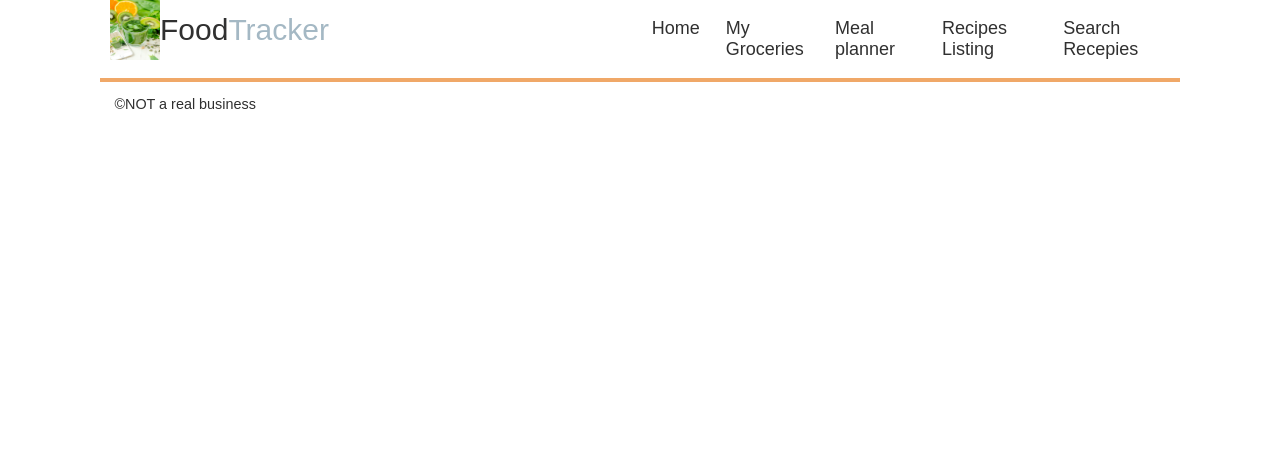
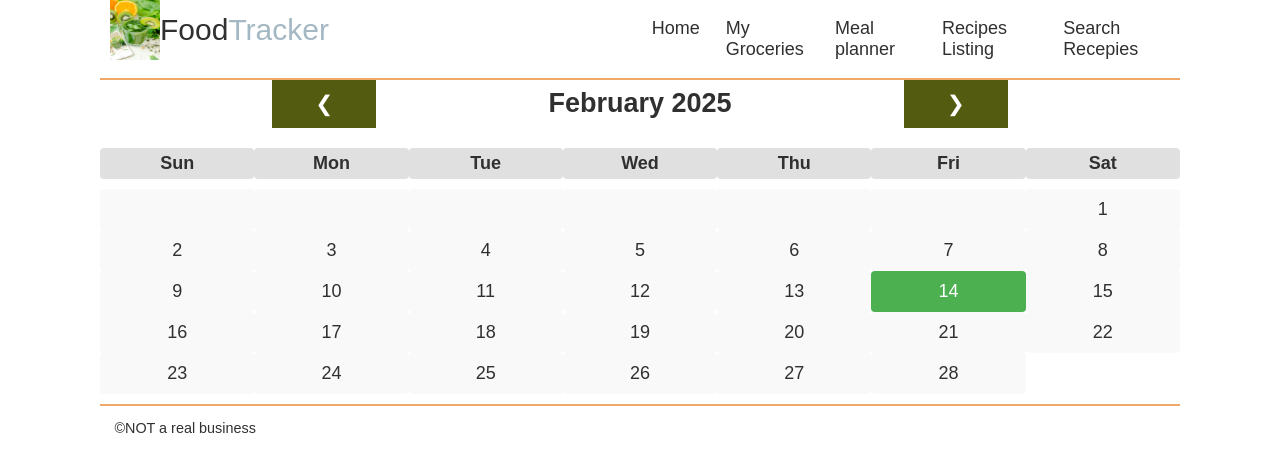
Before and after one commit to EuChat/WDD330-Final-Project-main, a website with bundled scripts: page src/public/directories/meal-planner.html in a window 1280 px wide. Built offline with nearby package versions, Linux system fonts and the light colour scheme.

Commit message:
calendar part 1

```diff
--- a/src/public/css/style.css
+++ b/src/public/css/style.css
@@ -237,3 +237,57 @@ footer {
   font-size: large;
   font-weight: 300;
 }
+
+/* calender start  */
+
+.calendar {
+  background: white;
+  padding: 20px;
+  border-radius: 8px;
+  box-shadow: 0 4px 8px rgba(0, 0, 0, 0.2);
+  width: 100%;
+}
+
+.month {
+  display: flex;
+  justify-content: space-between;
+  align-items: center;
+  margin-bottom: 20px;
+}
+
+.month h2 {
+  margin: 0;
+  font-size: 1.5em;
+  background-color: #fff;
+}
+
+.weekdays,
+.days {
+  display: grid;
+  grid-template-columns: repeat(7, 1fr);
+  text-align: center;
+  margin-bottom: 10px;
+}
+
+.weekdays div {
+  font-weight: bold;
+  padding: 5px;
+  background: #e0e0e0;
+  border-radius: 4px;
+}
+
+.days div {
+  padding: 10px;
+  border-radius: 4px;
+  background: #f9f9f9;
+  cursor: pointer;
+}
+
+.days div:hover {
+  background: #d1e7fd;
+}
+
+.days div.today {
+  background: #4caf50;
+  color: white;
+}
--- a/src/public/directories/meal-planner.html
+++ b/src/public/directories/meal-planner.html
@@ -8,11 +8,14 @@
   <link rel="stylesheet" href="/css/style.css" />
   <link rel="stylesheet" href="/css/styles-large.css" />
   <script src="/js/main.js" type="module" defer></script>
+  <script src="/js/meal-planner.js" type="module" defer></script>
 </head>
 
 <body>
   <header class="divider" id="mainHeader"></header>
-  <main class="divider"></main>
+  <main class="divider">
+    <div id="calendar"></div>
+  </main>
   <footer id="mainFooter"></footer>
 </body>
 
--- /dev/null
+++ b/src/public/js/meal-planner.js
@@ -0,0 +1,102 @@
+
+// Create the calendar dynamically
+function createCalendar() {
+    const calendarContainer = document.querySelector("#calendar");
+
+    // Header (Month and Navigation)
+    const header = document.createElement("div");
+    header.className = "month";
+
+    const prevButton = document.createElement("button");
+    prevButton.textContent = "❮";
+    const nextButton = document.createElement("button");
+    nextButton.textContent = "❯";
+
+    const monthYear = document.createElement("h2");
+    monthYear.id = "month-year";
+
+    header.appendChild(prevButton);
+    header.appendChild(monthYear);
+    header.appendChild(nextButton);
+
+    // Weekday names
+    const weekdays = document.createElement("div");
+    weekdays.className = "weekdays";
+    const weekdayNames = ["Sun", "Mon", "Tue", "Wed", "Thu", "Fri", "Sat"];
+    weekdayNames.forEach(day => {
+        const div = document.createElement("div");
+        div.textContent = day;
+        weekdays.appendChild(div);
+    });
+
+    // Days container
+    const days = document.createElement("div");
+    days.className = "days";
+
+    // Append everything to the calendar container
+    calendarContainer.appendChild(header);
+    calendarContainer.appendChild(weekdays);
+    calendarContainer.appendChild(days);
+
+    // Update the calendar display
+    let currentDate = new Date();
+    const months = [
+        "January", "February", "March", "April", "May", "June",
+        "July", "August", "September", "October", "November", "December"
+    ];
+
+    function renderCalendar(date) {
+        const year = date.getFullYear();
+        const month = date.getMonth();
+
+        // Update month and year display
+        monthYear.textContent = `${months[month]} ${year}`;
+
+        // Clear previous days
+        days.innerHTML = "";
+
+        // Get the first and last day of the month
+        const firstDay = new Date(year, month, 1).getDay();
+        const lastDate = new Date(year, month + 1, 0).getDate();
+
+        // Add empty slots for days before the first day of the month
+        for (let i = 0; i < firstDay; i++) {
+            const emptyDiv = document.createElement("div");
+            days.appendChild(emptyDiv);
+        }
+
+        // Add days of the month
+        for (let i = 1; i <= lastDate; i++) {
+            const dayDiv = document.createElement("div");
+            dayDiv.textContent = i;
+
+            // Highlight today's date
+            if (
+                i === new Date().getDate() &&
+                month === new Date().getMonth() &&
+                year === new Date().getFullYear()
+            ) {
+                dayDiv.className = "today";
+            }
+
+            days.appendChild(dayDiv);
+        }
+    }
+
+    // Handle navigation
+    prevButton.addEventListener("click", () => {
+        currentDate.setMonth(currentDate.getMonth() - 1);
+        renderCalendar(currentDate);
+    });
+
+    nextButton.addEventListener("click", () => {
+        currentDate.setMonth(currentDate.getMonth() + 1);
+        renderCalendar(currentDate);
+    });
+
+    // Render the initial calendar
+    renderCalendar(currentDate);
+}
+
+// Call the function to build the calendar
+createCalendar();
```
